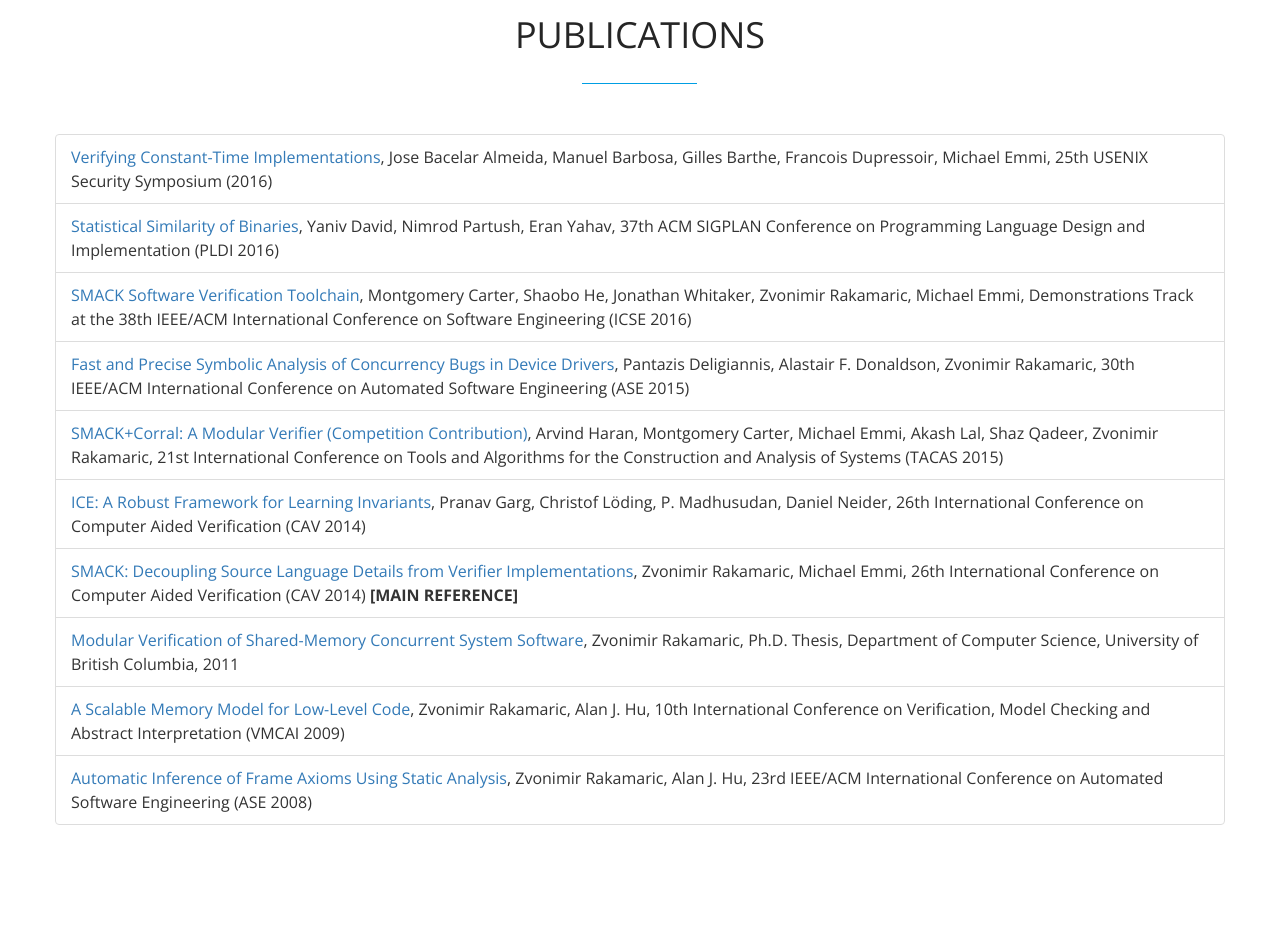
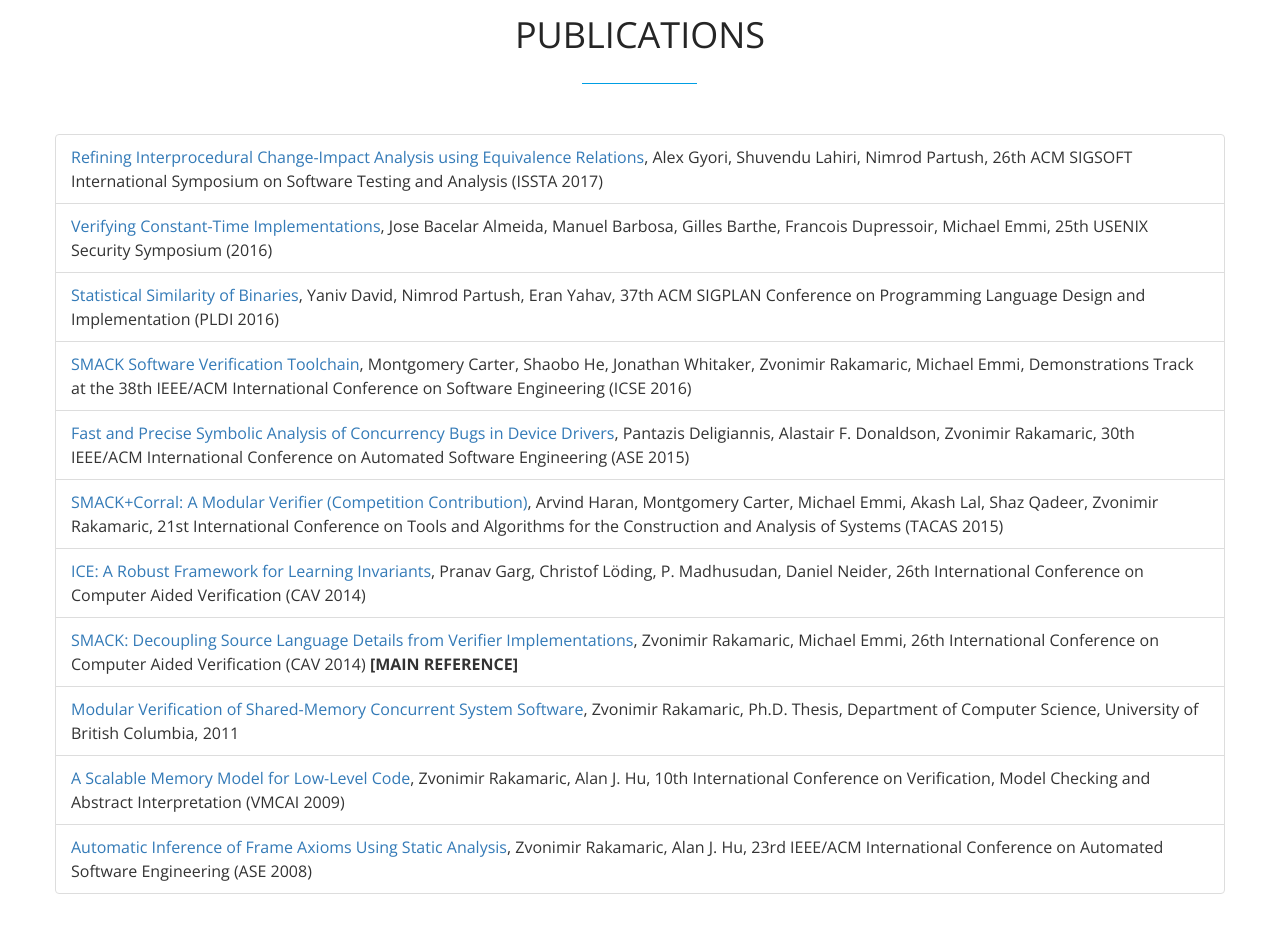
Before and after one commit to smackers/smackers.github.io, a plain HTML site: page index.html in a window 1280 px wide. Shown: the part 1240-2172 px from the top of the page. Drawn offline with nearby package versions, Linux system fonts and the light colour scheme.

Commit message:
Added ISSTA 2017 paper

```diff
--- a/index.html
+++ b/index.html
@@ -152,6 +152,7 @@ model checking, and abstract interpretation.
 
                     <div class="">
                         <ul class="list-group">
+                            <li class="list-group-item"><a href="https://www.microsoft.com/en-us/research/publication/refining-interprocedural-change-impact-analysis-using-equivalence-relations">Refining Interprocedural Change-Impact Analysis using Equivalence Relations</a>, Alex Gyori, Shuvendu Lahiri, Nimrod Partush, 26th ACM SIGSOFT International Symposium on Software Testing and Analysis (ISSTA 2017)</li>
                             <li class="list-group-item"><a href="https://www.usenix.org/conference/usenixsecurity16/technical-sessions/presentation/almeida">Verifying Constant-Time Implementations</a>, Jose Bacelar Almeida, Manuel Barbosa, Gilles Barthe, Francois Dupressoir, Michael Emmi, 25th USENIX Security Symposium (2016)</li>
                             <li class="list-group-item"><a href="http://dl.acm.org/citation.cfm?id=2908126">Statistical Similarity of Binaries</a>, Yaniv David, Nimrod Partush, Eran Yahav, 37th ACM SIGPLAN Conference on Programming Language Design and Implementation (PLDI 2016)</li>
                             <li class="list-group-item"><a href="http://soarlab.org/2016/02/icse2016-chwre/">SMACK Software Verification Toolchain</a>, Montgomery Carter, Shaobo He, Jonathan Whitaker, Zvonimir Rakamaric, Michael Emmi, Demonstrations Track at the 38th IEEE/ACM International Conference on Software Engineering (ICSE 2016)</li>
```
